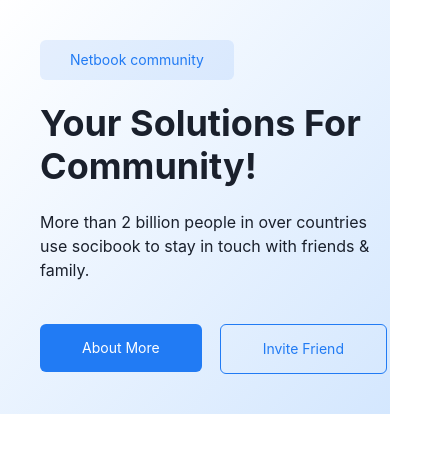
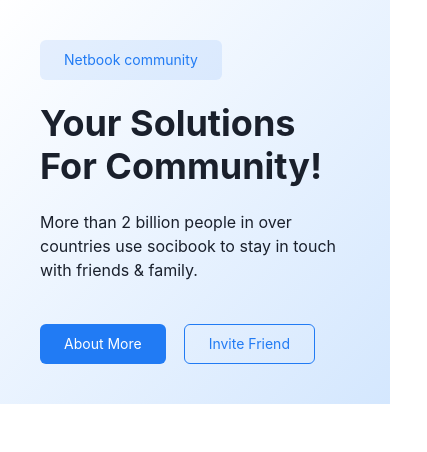
Before and after one commit to ricoputrap/landing-netbook, a Next.js app: page / in a window 390 px wide. Shown: the top 452 px of the page, 427 px wide, since content can reach past the window. Built offline with nearby package versions, Linux system fonts and the light colour scheme.

Commit message:
+T1 set buttons in Hero section responsive

```diff
--- a/components/atoms/Buttons.js
+++ b/components/atoms/Buttons.js
@@ -1,7 +1,21 @@
 import { Button } from "@chakra-ui/react";
 import styled from "@emotion/styled";
 
-export const ButtonPrimary = styled(Button)`
+const ButtonResponsive = styled(Button)`
+  font-size: 14px;
+  font-weight: normal;
+  padding: 24px 42px;
+
+  @media only screen and (max-width: 424px) {
+    padding: 16px 24px;
+  }
+
+  @media only screen and (max-width: 320px) {
+    padding: 12px 16px;
+  }
+`;
+
+export const ButtonPrimary = styled(ButtonResponsive)`
   color: var(--chakra-colors-white);
   font-size: 14px;
   font-weight: normal;
@@ -9,7 +23,7 @@ export const ButtonPrimary = styled(Button)`
   background: var(--chakra-colors-blue-primary);
 `;
 
-export const ButtonSecondary = styled(Button)`
+export const ButtonSecondary = styled(ButtonResponsive)`
   color: var(--chakra-colors-blue-primary);
   font-size: 14px;
   font-weight: normal;
@@ -18,7 +32,7 @@ export const ButtonSecondary = styled(Button)`
   border: 1px solid var(--chakra-colors-blue-primary);
 `;
 
-export const ButtonTertiary = styled(Button)`
+export const ButtonTertiary = styled(ButtonResponsive)`
   color: var(--chakra-colors-blue-primary);
   font-size: 14px;
   font-weight: normal;
```
